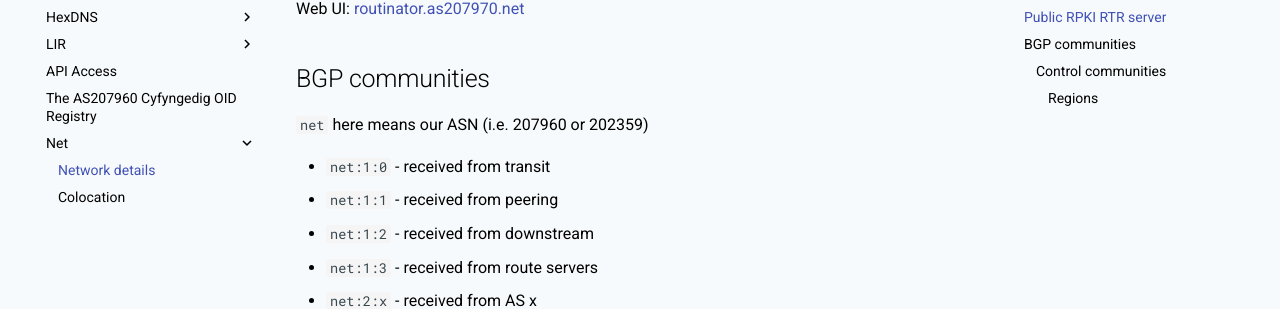
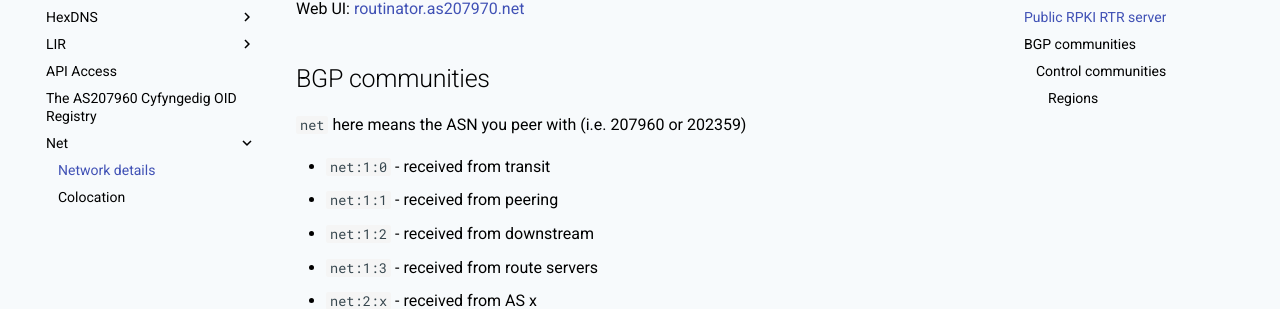
Before and after one commit to AS207960/docs, an MkDocs documentation site: the page built from docs/net/index.md, in a window 1280 px wide and 900 px high, scrolled down 408 px. Shown: the part 145-454 px from the top of the window. Built offline with MkDocs 1.6.1 and Material for MkDocs 9.7.7, drawn with Linux system fonts in a browser that asks for light colours.

Commit message:
update wording on community asn

```diff
--- a/docs/net/index.md
+++ b/docs/net/index.md
@@ -14,7 +14,7 @@
 Web UI: [routinator.as207970.net](https://routinator.as207960.net)
 
 ## BGP communities
-`net` here means our ASN (i.e. 207960 or 202359)
+`net` here means the ASN you peer with (i.e. 207960 or 202359)
 
 - `net:1:0` - received from transit
 - `net:1:1` - received from peering
```
